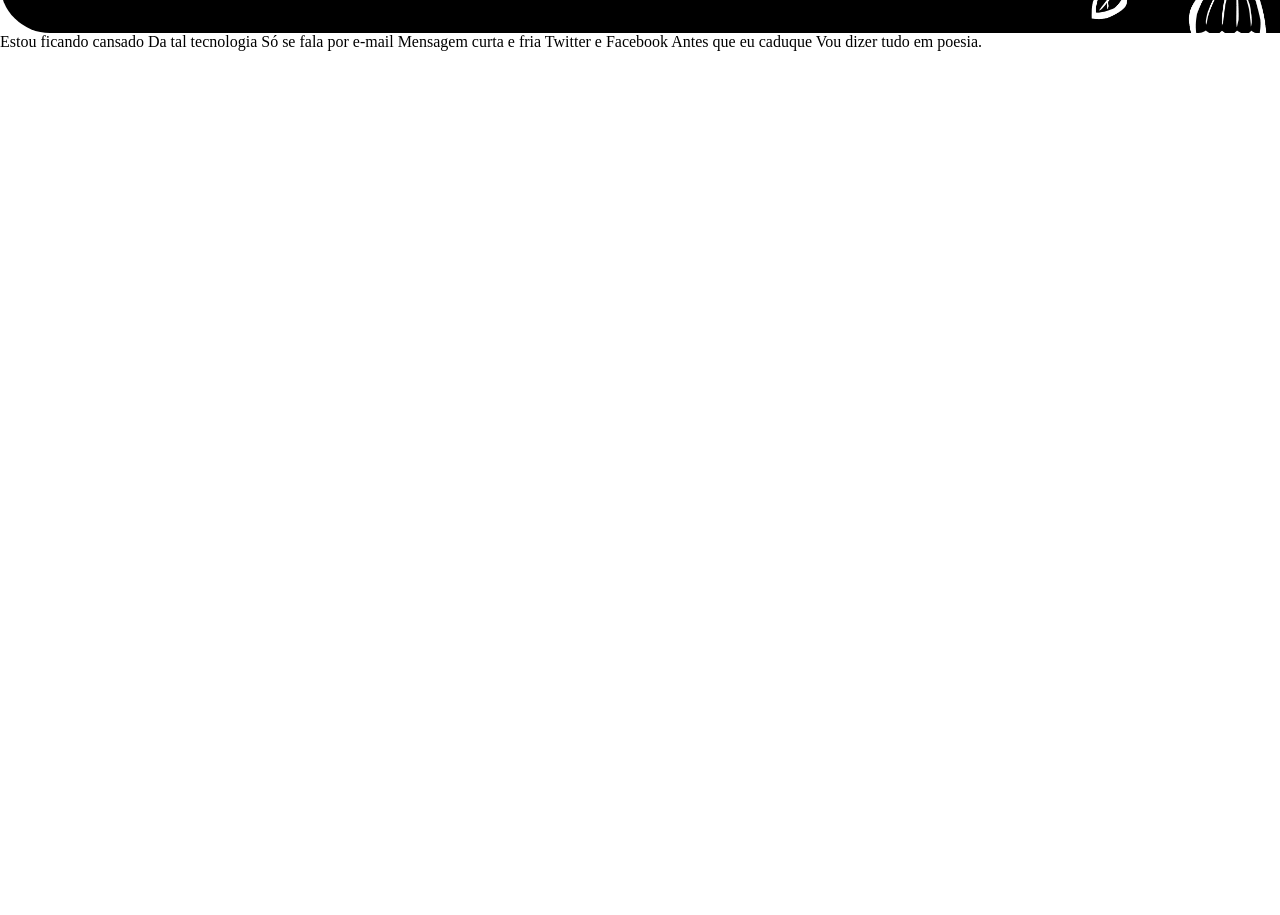
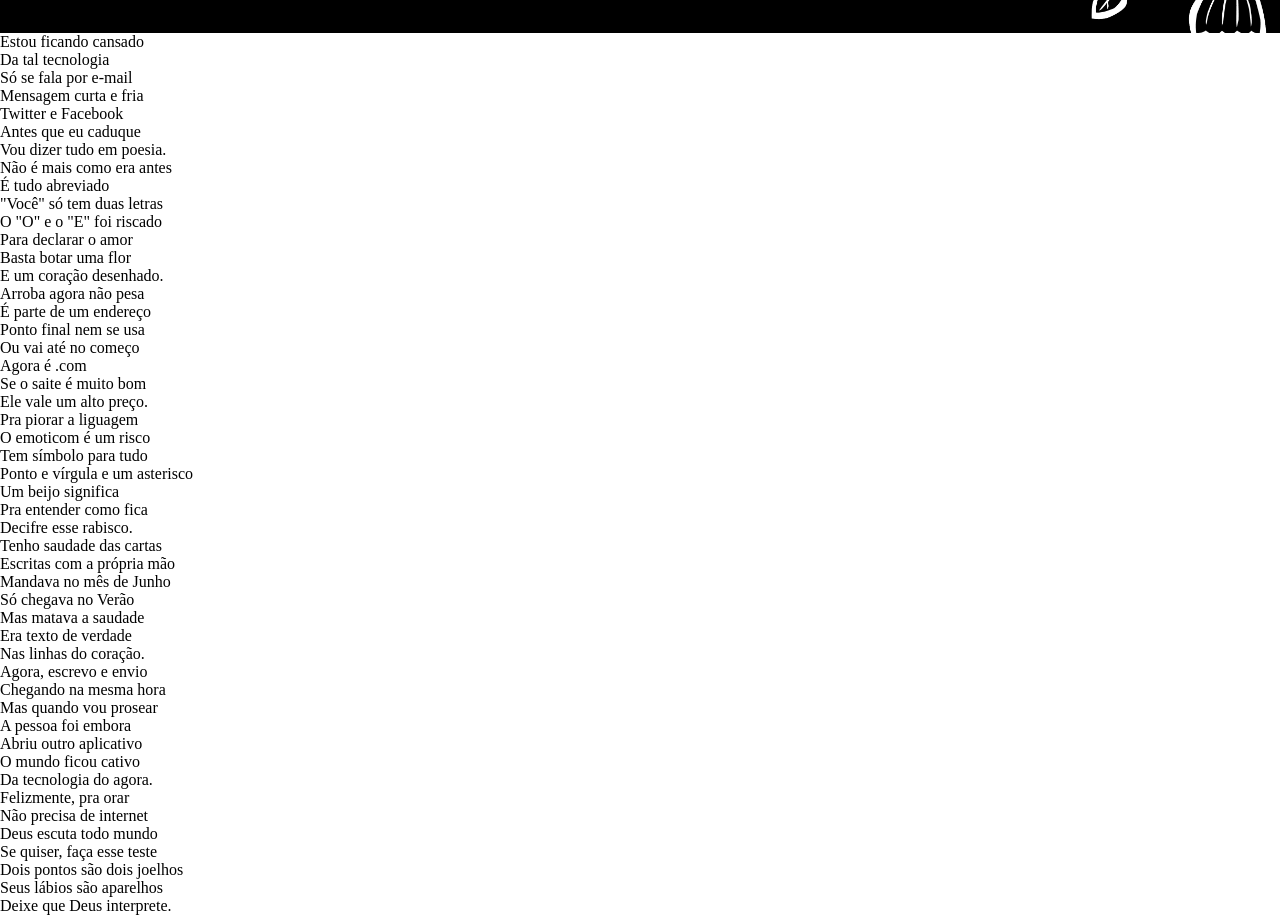
Before and after one commit to fabcode01/projeto-cordel, a plain HTML site: page index.html in a window 1280 px wide. Shown: the part 117-1032 px from the top of the page. Before the commit the page ends 800 px from the top, so only its background shows below. Drawn offline with Linux system fonts and the light colour scheme.

Commit message:
update exercicio

```diff
--- a/index.html
+++ b/index.html
@@ -15,13 +15,86 @@
     </header>
 
     <main>
-        <p>Estou ficando cansado
-            Da tal tecnologia
-            Só se fala por e-mail
-            Mensagem curta e fria
-            Twitter e Facebook
-            Antes que eu caduque
-            Vou dizer tudo em poesia.</p>
+        <section>
+            <p>
+                Estou ficando cansado<br>
+                Da tal tecnologia<br>
+                Só se fala por e-mail<br>
+                Mensagem curta e fria<br>
+                Twitter e Facebook<br>
+                Antes que eu caduque<br>
+                Vou dizer tudo em poesia.<br>
+            </p>
+        </section>
+
+        <section>
+            <p>
+                Não é mais como era antes<br>
+                É tudo abreviado<br>
+                "Você" só tem duas letras<br>
+                O "O" e o "E" foi riscado<br>
+                Para declarar o amor<br>
+                Basta botar uma flor<br>
+                E um coração desenhado.<br>
+            </p>
+
+        </section>
+
+        <section>
+            <p>
+                Arroba agora não pesa<br>
+                É parte de um endereço<br>
+                Ponto final nem se usa<br>
+                Ou vai até no começo<br>
+                Agora é .com<br>
+                Se o saite é muito bom<br>
+                Ele vale um alto preço.<br>
+                Pra piorar a liguagem<br>
+                O emoticom é um risco<br>
+                Tem símbolo para tudo<br>
+                Ponto e vírgula e um asterisco<br>
+                Um beijo significa<br>
+                Pra entender como fica<br>
+                Decifre esse rabisco.<br>
+            </p>
+
+        </section>
+
+        <section>
+            <p>
+                Tenho saudade das cartas<br>
+                Escritas com a própria mão<br>
+                Mandava no mês de Junho<br>
+                Só chegava no Verão<br>
+                Mas matava a saudade<br>
+                Era texto de verdade<br>
+                Nas linhas do coração.<br>
+            </p>
+
+        </section>
+
+        <section>
+            <p>
+                Agora, escrevo e envio<br>
+                Chegando na mesma hora<br>
+                Mas quando vou prosear<br>
+                A pessoa foi embora<br>
+                Abriu outro aplicativo<br>
+                O mundo ficou cativo<br>
+                Da tecnologia do agora.<br>
+            </p>
+
+            <p>
+                Felizmente, pra orar<br>
+                Não precisa de internet<br>
+                Deus escuta todo mundo<br>
+                Se quiser, faça esse teste<br>
+                Dois pontos são dois joelhos<br>
+                Seus lábios são aparelhos<br>
+                Deixe que Deus interprete.<br>
+            </p>
+
+        </section>
 
 
     </main>
--- a/style.css
+++ b/style.css
@@ -22,7 +22,6 @@
 
     height: 150px;
 
-    border-bottom-left-radius: 50px;
 
 }
 
@@ -41,7 +40,7 @@
 
     height: 150px;
 
-    border-bottom-left-radius: 50px;
+
 
 }}
 
```
Also changed, not shown: imagens/background001.jpg (added), imagens/background002.jpg (added), 1 other file.
